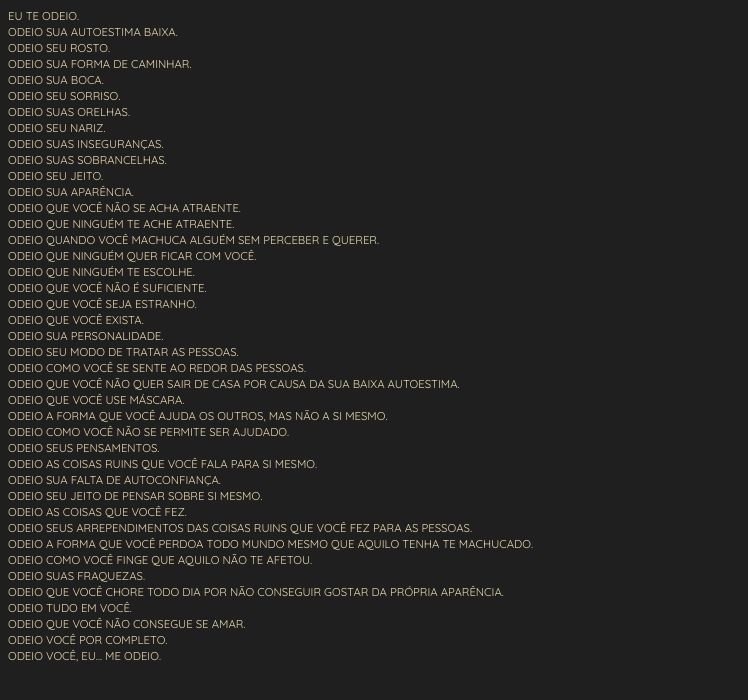
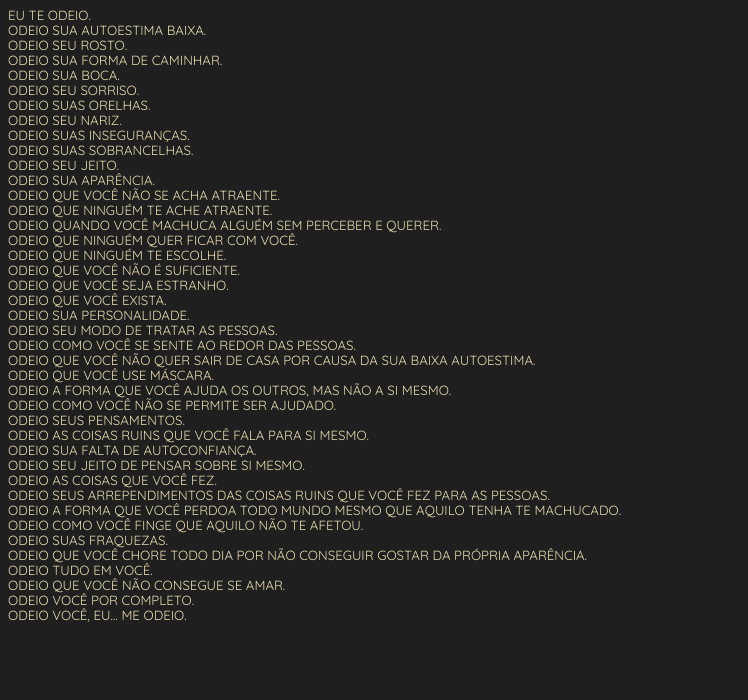
Before and after one commit to namahee/namahee.github.io, a plain HTML site: page hate.html in a window 1280 px wide. Shown: the part 52-752 px from the top of the page, without its empty margins (0-748 px from the left). Drawn offline with Linux system fonts and the light colour scheme.

Commit message:
Update hate.css

```diff
--- a/hate.css
+++ b/hate.css
@@ -42,9 +42,9 @@ span {
 p {
   color: #e6dbae;
   font-family: "Quicksand", sans-serif;
-  font-size: 0.71rem;
+  font-size: 0.83rem;
   margin: 0 auto;
   padding: 0;
   text-transform: uppercase;
-  line-height: 16px;
+  line-height: 15px;
 }
```
